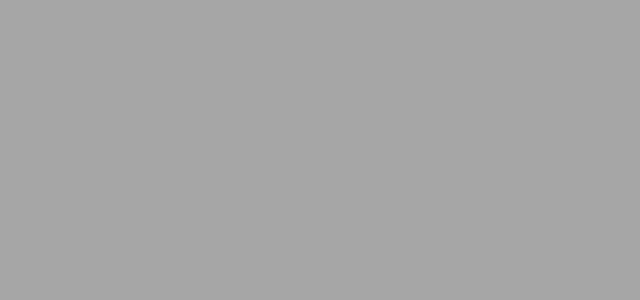
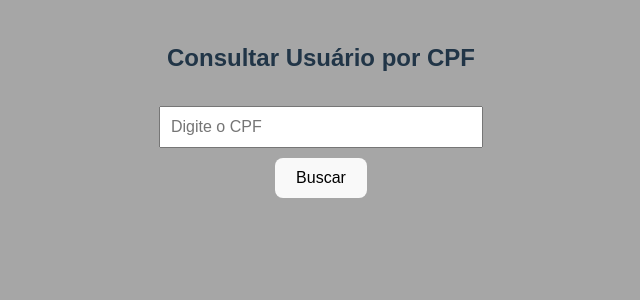
Before and after one commit to GBFerro/gym-register, a React (Vite) app: page /consultar in a window 1280 px wide. Before the commit this address had no page. Shown: the top 300 px of the page, without its empty margins (319-959 px from the left). Built offline with nearby package versions, Linux system fonts and the light colour scheme.

Commit message:
adicao de funcionalidade para buscar usuario no banco

```diff
--- a/src/App.tsx
+++ b/src/App.tsx
@@ -1,6 +1,7 @@
 // src/App.tsx
 import React from "react";
 import { Route, BrowserRouter as Router, Routes } from "react-router-dom";
+import ConsultaUsuario from "./flow/Consultar";
 import { GlobalStyle } from "./flow/home/home.styles";
 import HomePage from "./flow/home/index";
 import UserForm from "./flow/Register/index";
@@ -13,6 +14,7 @@ const App: React.FC = () => {
         <Routes>
           <Route path="/" element={<HomePage />} />
           <Route path="/register" element={<UserForm />} />
+          <Route path="/consultar" element={<ConsultaUsuario />} />
         </Routes>
       </Router>
     </>
--- /dev/null
+++ b/src/flow/Consultar/consultar.styles.ts
@@ -0,0 +1,31 @@
+import { styled } from "styled-components";
+
+export const ConsultaContainer = styled.div`
+  display: flex;
+  flex-direction: column;
+  align-items: center;
+  padding: 20px;
+`;
+
+export const Input = styled.input`
+  padding: 10px;
+  margin: 10px 0;
+  width: 300px;
+  font-size: 16px;
+`;
+
+export const Button = styled.button`
+  padding: 10px 20px;
+  font-size: 16px;
+  cursor: pointer;
+`;
+
+export const ResultContainer = styled.div`
+  margin-top: 20px;
+  width: 100%;
+  max-width: 400px;
+  text-align: left;
+  background-color: #f9f9f9;
+  padding: 20px;
+  border-radius: 8px;
+`;
--- /dev/null
+++ b/src/flow/Consultar/index.tsx
@@ -0,0 +1,91 @@
+import React, { useState } from "react";
+import { Treino, User } from "../../models/user.types";
+import {
+  Button,
+  ConsultaContainer,
+  Input,
+  ResultContainer,
+} from "./consultar.styles";
+
+const ConsultaUsuario: React.FC = () => {
+  const [cpf, setCpf] = useState("");
+  const [userData, setUserData] = useState<User | null>();
+  const [error, setError] = useState<string | null>(null);
+
+  const handleSearch = async () => {
+    try {
+      const response = await fetch(
+        `${process.env.REACT_APP_API_URL}/api/users/${cpf}`,
+        {
+          method: "GET",
+          headers: {
+            "Content-Type": "application/json",
+          },
+        }
+      );
+
+      if (!response.ok) {
+        throw new Error("Usuário não encontrado");
+      }
+
+      const data = await response.json();
+      setUserData(data);
+      setError(null);
+      // eslint-disable-next-line @typescript-eslint/no-explicit-any
+    } catch (err: any) {
+      setError(err.message);
+      setUserData(null);
+    }
+  };
+
+  return (
+    <ConsultaContainer>
+      <h2>Consultar Usuário por CPF</h2>
+      <Input
+        type="text"
+        placeholder="Digite o CPF"
+        value={cpf}
+        onChange={(e) => setCpf(e.target.value)}
+      />
+      <Button onClick={handleSearch}>Buscar</Button>
+
+      {error && <p>{error}</p>}
+
+      {userData && (
+        <ResultContainer>
+          <h3>Informações do Usuário:</h3>
+          <p>
+            <strong>Nome:</strong> {userData.nome}
+          </p>
+          <p>
+            <strong>Rua:</strong> {userData.rua}
+          </p>
+          <p>
+            <strong>Número:</strong> {userData.numero}
+          </p>
+          <p>
+            <strong>CEP:</strong> {userData.cep}
+          </p>
+          <p>
+            <strong>Idade:</strong> {userData.idade}
+          </p>
+          <p>
+            <strong>Plano Escolhido:</strong> {userData.planoEscolhido}
+          </p>
+          <p>
+            <strong>Treinos:</strong>
+          </p>
+          <ul>
+            {userData.treinos.map((treino: Treino, index: number) => (
+              <li key={index}>
+                {treino.tipo}: {treino.exercicios.join(", ")}
+              </li>
+            ))}
+          </ul>
+        </ResultContainer>
+      )}
+    </ConsultaContainer>
+  );
+};
+
+export default ConsultaUsuario;
--- a/src/flow/Register/index.tsx
+++ b/src/flow/Register/index.tsx
@@ -19,6 +19,7 @@ interface Treino {
 
 const UserForm: React.FC = () => {
   const [nome, setNome] = useState("");
+  const [cpf, setCpf] = useState("");
   const [rua, setRua] = useState("");
   const [numero, setNumero] = useState<number | "">("");
   const [cep, setCep] = useState("");
@@ -46,7 +47,16 @@ const UserForm: React.FC = () => {
 
   const handleSubmit = async (event: React.FormEvent) => {
     event.preventDefault();
-    const formData = { nome, rua, numero, cep, idade, planoEscolhido, treinos };
+    const formData = {
+      nome,
+      cpf,
+      rua,
+      numero,
+      cep,
+      idade,
+      planoEscolhido,
+      treinos,
+    };
     try {
       const response = await fetch(`/api/users/register`, {
         method: "POST",
@@ -57,12 +67,8 @@ const UserForm: React.FC = () => {
         body: JSON.stringify(formData),
       });
 
-      const result = await response.json();
-      console.log(result);
-
       if (response.ok) {
         alert("Usuário cadastrado com sucesso!");
-        // Redirecione ou limpe o formulário aqui
       } else {
         alert("Erro ao cadastrar usuário!");
       }
@@ -70,7 +76,6 @@ const UserForm: React.FC = () => {
       console.error("Erro ao enviar dados:", error);
       alert("Erro ao cadastrar usuário!");
     }
-    // Aqui você pode enviar os dados para o backend ou processá-los como desejar.
   };
 
   return (
@@ -81,6 +86,14 @@ const UserForm: React.FC = () => {
           type="text"
           value={nome}
           onChange={(e) => setNome(e.target.value)}
+          required
+        />
+
+        <Label>CPF:</Label>
+        <Input
+          type="text"
+          value={cpf}
+          onChange={(e) => setCpf(e.target.value)}
           required
         />
 
--- a/src/flow/home/index.tsx
+++ b/src/flow/home/index.tsx
@@ -11,7 +11,7 @@ const HomePage: React.FC = () => {
   };
 
   const handleConsultarClick = () => {
-    navigate("/cadastro");
+    navigate("/consultar");
   };
   return (
     <Container>
--- a/src/index.ts
+++ b/src/index.ts
@@ -25,7 +25,6 @@ app.options("/api/users/register", (_req, res) => {
   res.send(204);
 });
 
-
 connectToDatabase().then(() => {
   app.listen(port, () => {
     console.log(`Servidor rodando em http://localhost:${port}`);
```
Also changed, not shown: src/routes/register.ts (+19 -0 lines).
